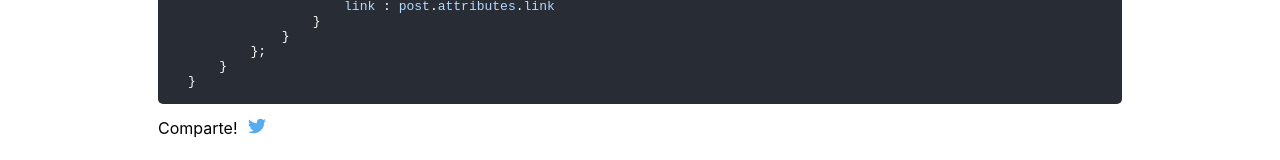
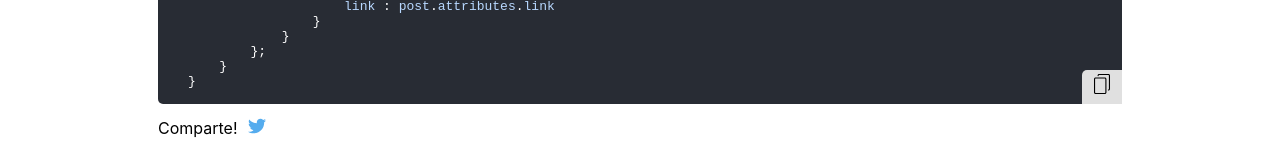
Before and after one commit to Xaconi/xaconi-site, a Next.js app: page / in a window 1280 px wide. Shown: the part 1485-1645 px from the top of the page. Built offline with nearby package versions, Linux system fonts and the light colour scheme.

Commit message:
Added a copy button to the code-block component.

```diff
--- a/components/code-block.js
+++ b/components/code-block.js
@@ -1,14 +1,36 @@
 // React
-import { useEffect } from 'react';
+import { useEffect, useState } from 'react';
 
 // Libs
 import Prism from 'prismjs';
 
 export default function CodeBlock({ children }) {
     const language = children.props.className.replace('lang-', '');
+    const code = `// Made with ♥ by @Xaconi - Happy coding! \n${children.props.children}`;
+
+    const [ showSvg, setShowSvg ] = useState('showSvg');
+    const [ buttonText, setButtonText ] = useState('');
     useEffect(() => {
         Prism.highlightAll();
     });
+
+    function copyCode() {
+        var data = [new ClipboardItem({
+            "text/plain": new Blob(
+                [code],
+                { type: "text/plain" }
+            )
+        })];
+        navigator.clipboard.write(data);
+
+        setShowSvg('displayNone');
+        setButtonText('//Copiado!');
+
+        setTimeout(function() {
+            setShowSvg('showSvg');
+            setButtonText('');
+        }, 2000);
+    }
 
     return(
         <code-block>
@@ -17,6 +39,17 @@ export default function CodeBlock({ children }) {
                     { children.props.children }
                 </code>
             </pre>
+            <button onClick={copyCode}>
+                <svg className={showSvg} id="Capa_1" x="0px" y="0px" viewBox="0 0 488.3 488.3">
+                    <g>
+                        <g>
+                            <path d="M314.25,85.4h-227c-21.3,0-38.6,17.3-38.6,38.6v325.7c0,21.3,17.3,38.6,38.6,38.6h227c21.3,0,38.6-17.3,38.6-38.6V124    C352.75,102.7,335.45,85.4,314.25,85.4z M325.75,449.6c0,6.4-5.2,11.6-11.6,11.6h-227c-6.4,0-11.6-5.2-11.6-11.6V124    c0-6.4,5.2-11.6,11.6-11.6h227c6.4,0,11.6,5.2,11.6,11.6V449.6z"/>
+                            <path d="M401.05,0h-227c-21.3,0-38.6,17.3-38.6,38.6c0,7.5,6,13.5,13.5,13.5s13.5-6,13.5-13.5c0-6.4,5.2-11.6,11.6-11.6h227    c6.4,0,11.6,5.2,11.6,11.6v325.7c0,6.4-5.2,11.6-11.6,11.6c-7.5,0-13.5,6-13.5,13.5s6,13.5,13.5,13.5c21.3,0,38.6-17.3,38.6-38.6    V38.6C439.65,17.3,422.35,0,401.05,0z"/>
+                        </g>
+                    </g>
+                </svg>
+                <span>{ buttonText }</span>
+            </button>
         </code-block>
     );
 }
--- a/styles/Post.module.css
+++ b/styles/Post.module.css
@@ -44,3 +44,26 @@
     background-color : var(--color-javascript);
     color: var(--color-dark-grey);
 }
+
+.post code-block button {
+    position: absolute;
+    bottom: 0;
+    right: 0;
+    border: none;
+    border-radius: 0;
+    padding: 4px 10px;
+    cursor: pointer;
+    background-color: var(--color-light-grey);
+    border-top-left-radius: 5px;
+}
+
+.post code-block button svg {
+    width: 20px;
+}
+
+.post code-block button span {
+    font-family: monospace;
+    font-size: 14px;
+    line-height: 20px;
+    padding-bottom: 5px;
+}
--- a/styles/globals.css
+++ b/styles/globals.css
@@ -39,3 +39,8 @@ p a {
 h1 {
   font-size: 28px;
 }
+
+/* Displays */
+.displayNone {
+  display: none;
+}
```
